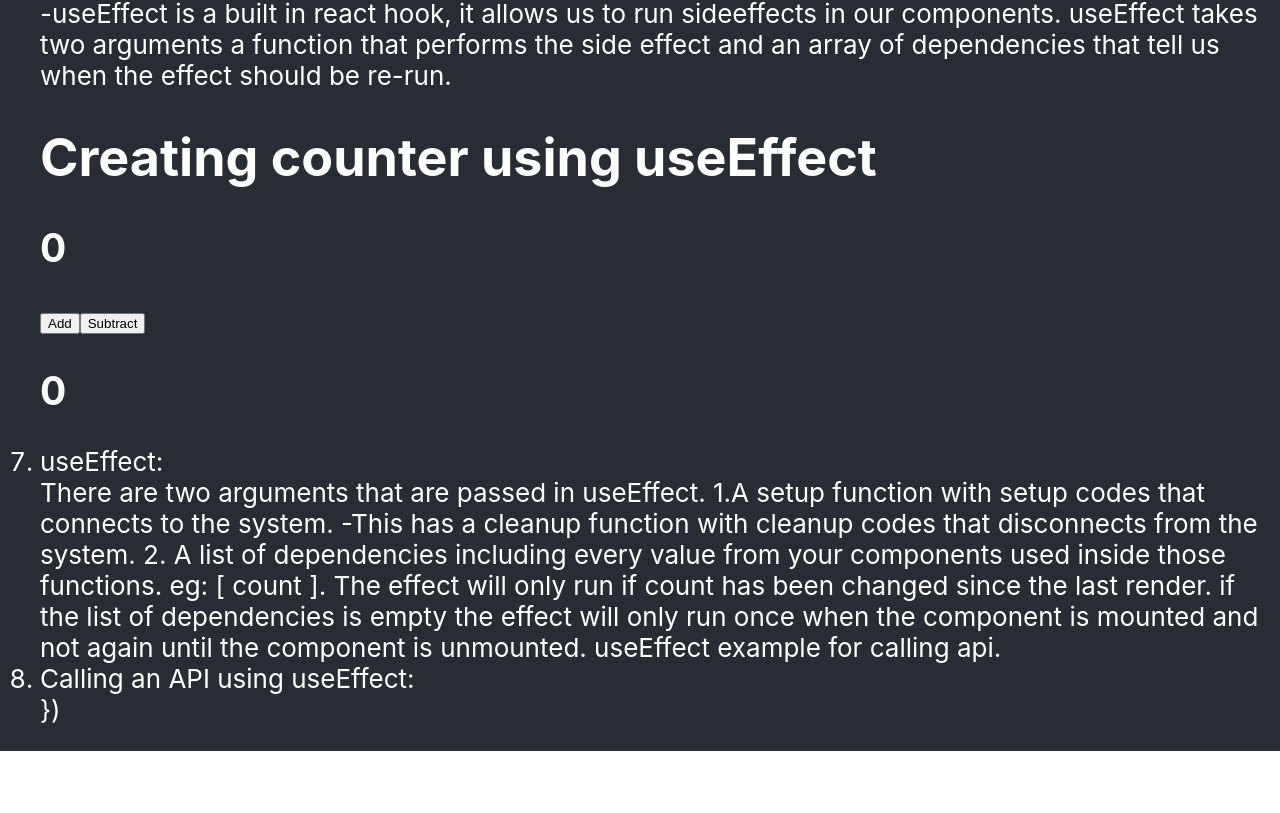
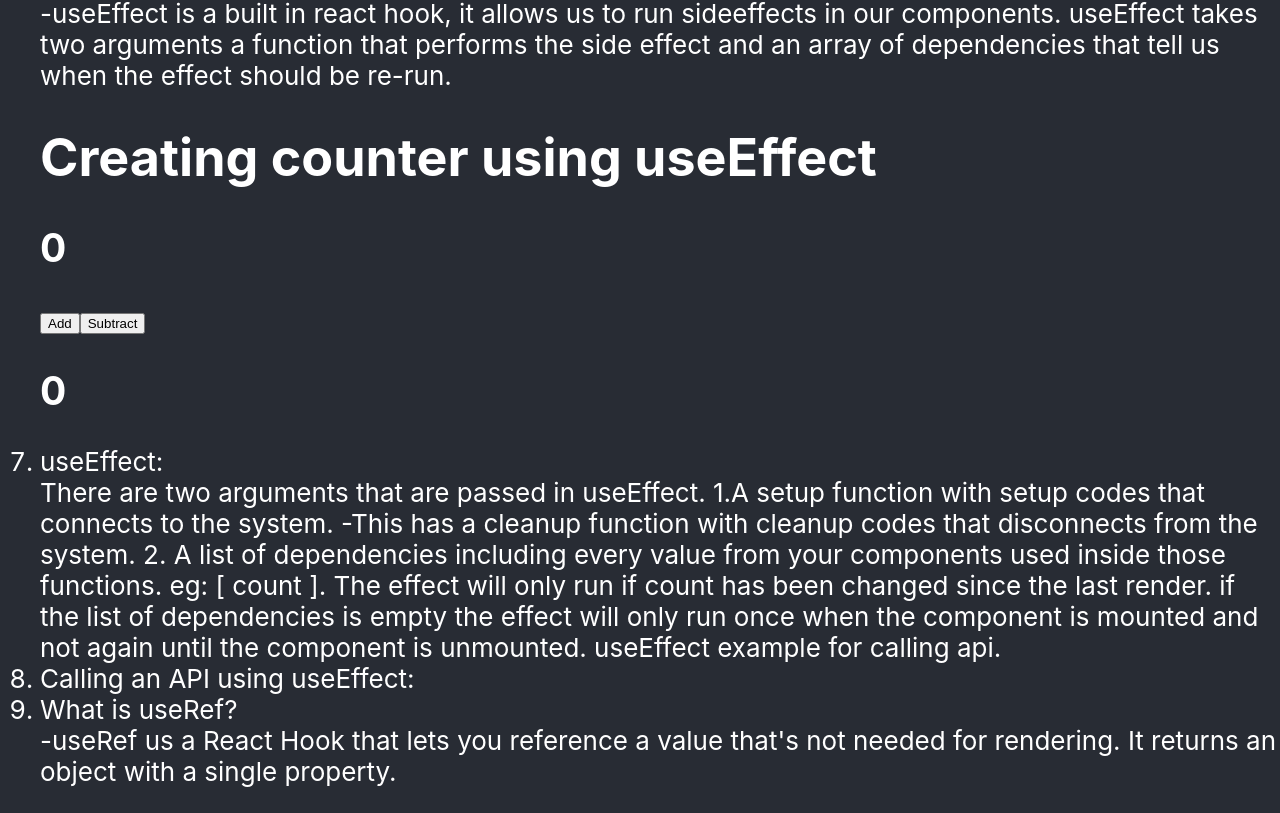
Before and after one commit to pjsherpa/react-theory-definition, a React (Create React App) app: page / in a window 1280 px wide. Shown: the part 954-1767 px from the top of the page. Before the commit the page ends 1705 px from the top, so only its background shows below. Built offline with nearby package versions, Linux system fonts and the light colour scheme.

Commit message:
updating about useRef

```diff
--- a/src/App.js
+++ b/src/App.js
@@ -60,7 +60,9 @@ function App() {
           example for calling api.
           {/* <CallApi /> */}
           <li>Calling an API using useEffect:</li>
-          })
+          <li>What is useRef?</li>-useRef us a React Hook that lets you
+          reference a value that's not needed for rendering. It returns an
+          object with a single property.
         </ol>
       </div>
     </div>
```
